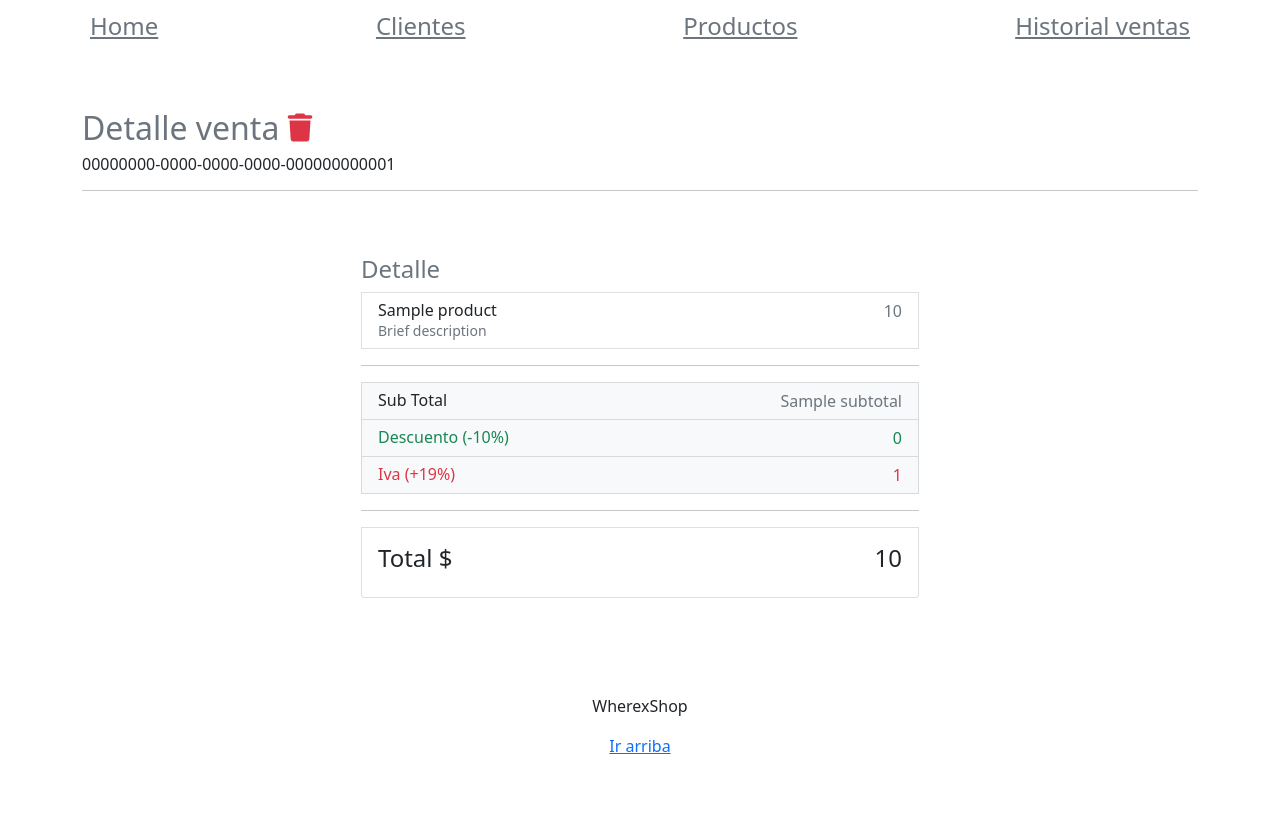
After one commit to ImSoHappi/wherexShop, a Django app: template wherexShop/templates/sale_detail.html in a window 1280 px wide. The commit adds this page. Run offline with Django 3.2, Linux system fonts and the light colour scheme; tables that the repository leaves empty hold one stand-in row (values such as "Sample post"); the template is opened without the code that fills it: values that come from a table or form of the project are taken from there, most other values are stand-ins (such as "Sample title", 1, 10 or a date in 2020); some libraries are stand-ins or nearby versions.

Commit message:
Agrega view detalle/eliminar venta

```diff
--- a/wherexShop/models.py
+++ b/wherexShop/models.py
@@ -15,8 +15,8 @@ class Client(models.Model):
     def get_all_active_client ():
         return Client.objects.filter(state=True)
 
-    def get_client (client_id):
-        return Client.objects.get(pk=client_id)
+    def get_client (client):
+        return Client.objects.get(pk=client)
 
 
 class Product(models.Model):
@@ -51,6 +51,12 @@ class Sale(models.Model):
     def get_all_sale ():
         return Sale.objects.all()
 
+    def get_client_sales (client):
+        return Sale.objects.filter(client=client)
+
+    def get_sale (sale):
+        return Sale.objects.get(id=sale)
+
 
 class SaleDetail(models.Model):
     id = models.UUIDField(primary_key = True, default = uuid.uuid4, editable = False)
@@ -63,3 +69,6 @@ class SaleDetail(models.Model):
 
     def __str__(self):
         return str(self.id)
+
+    def get_sale_detail (sale):
+        return SaleDetail.objects.get(sale_id=sale)
--- a/wherexShop/static/css/home.css
+++ /dev/null
@@ -1,3 +0,0 @@
-.banner {
-    height: 70vh;
-}
--- a/wherexShop/static/css/main.css
+++ b/wherexShop/static/css/main.css
@@ -0,0 +1,5 @@
+.fabutton {
+    background: none;
+    padding: 0px;
+    border: none;
+}
--- a/wherexShop/templates/client_list.html
+++ b/wherexShop/templates/client_list.html
@@ -19,7 +19,7 @@
                 <div class="card-body">
                 <h3 class="card-title">{{ client.name }}</h3>
                 <p class="card-text text-muted">Some quick example text to build on the card title and make up the bulk of the card's content.</p>
-                <a href="#" class="btn btn-primary">Ver ventas</a>
+                <a href="{% url 'client_sales' client=client.id %}" class="btn btn-primary">Ver ventas</a>
                 </div>
             </div>
         </div>
@@ -29,3 +29,6 @@
 </main>
 
 {% endblock content %}
+
+{% block javascripts %}
+{% endblock javascripts %}
--- a/wherexShop/templates/home.html
+++ b/wherexShop/templates/home.html
@@ -69,21 +69,21 @@
             <textarea name="sale" id="sale" cols="30" rows="10" style="display: none;"></textarea>
 
             <ul class="list-group">
-              <li class="list-group-item d-flex justify-content-between lh-sm">
+              <li class="list-group-item d-flex justify-content-between lh-sm bg-light">
                 <div>
                     <h6 class="my-0">Sub Total</h6>
                 </div>
                 <input type="number" id="subtot" name="subtotal" style="display: none;">
                 <span class="text-muted" id="subtotal"></span>
               </li>
-              <li class="list-group-item d-flex justify-content-between lh-sm text-success">
+              <li class="list-group-item d-flex justify-content-between lh-sm text-success bg-light">
                 <div>
                     <h6 class="my-0">Descuento (-10%)</h6>
                 </div>
                 <input type="number" id="disc" name="discount" style="display: none;">
                 <span id="discount"></span>
               </li>
-              <li class="list-group-item d-flex justify-content-between lh-sm text-danger">
+              <li class="list-group-item d-flex justify-content-between lh-sm text-danger bg-light">
                 <div>
                     <h6 class="my-0">Iva (+19%)</h6>
                 </div>
--- a/wherexShop/templates/layouts/base.html
+++ b/wherexShop/templates/layouts/base.html
@@ -24,7 +24,12 @@
 
         {% include 'includes/footer.html' %}
 
+
     <script src="/static/js/main.js"></script>
     <script src="https://cdn.jsdelivr.net/npm/bootstrap@5.0.0/dist/js/bootstrap.bundle.min.js" integrity="sha384-p34f1UUtsS3wqzfto5wAAmdvj+osOnFyQFpp4Ua3gs/ZVWx6oOypYoCJhGGScy+8" crossorigin="anonymous"></script>
+    <script src="https://kit.fontawesome.com/a59710448c.js" crossorigin="anonymous"></script>
+
+    {% block javascripts %}{% endblock javascripts %}
+
 </body>
 </html>
--- /dev/null
+++ b/wherexShop/templates/sale_detail.html
@@ -0,0 +1,67 @@
+{% extends "layouts/base.html" %}
+
+{% block title %} Detalle {% endblock %}
+
+{% block stylesheets %}{% endblock stylesheets %}
+
+{% block content %}
+
+<main class="container">
+    <form method="POST">
+        <h2 class="mt-5 text-muted">Detalle venta
+                {% csrf_token %}
+                <button type="submit" id="completed-task" class="fabutton"><i class="fas fa-trash text-danger fa-sm"></i></button>
+            <h6>{{ sale.id }}</h6>
+        </h2>
+    </form>
+    <hr class="mb-5">
+
+    <div class="row g-0">
+
+            <ul class="list-group mx-auto col-md-6 mt-3">
+
+                <h4 class="text-secondary">Detalle</h4>
+
+                {% for product in detail.products.all %}
+                <li class="list-group-item d-flex justify-content-between lh-sm">
+                    <div>
+                      <h6 class="my-0">{{ product.name }}</h6>
+                      <small class="text-muted">Brief description</small>
+                    </div>
+                    <span class="text-muted">{{ product.price }}</span>
+                  </li>
+                {% endfor %}
+
+                  <hr>
+
+                <li class="list-group-item d-flex justify-content-between lh-sm bg-light">
+                  <div>
+                      <h6 class="my-0">Sub Total</h6>
+                  </div>
+                  <span class="text-muted" id="subtotal">{{ detail.subtotal }}</span>
+                </li>
+                <li class="list-group-item d-flex justify-content-between lh-sm text-success bg-light">
+                  <div>
+                      <h6 class="my-0">Descuento (-10%)</h6>
+                  </div>
+                  <span id="discount">{{ sale.discount }}</span>
+                </li>
+                <li class="list-group-item d-flex justify-content-between lh-sm text-danger bg-light">
+                  <div>
+                      <h6 class="my-0">Iva (+19%)</h6>
+                  </div>
+                  <span id="iva">{{ sale.iva }}</span>
+                </li>
+                <hr>
+                <li class="list-group-item d-flex justify-content-between lh-sm p-3">
+                  <div>
+                      <h4 class="my-0">Total $</h4>
+                  </div>
+                  <span class="h4" id="total">{{ sale.total }}</span>
+                </li>
+              </ul>
+    </div>
+
+</main>
+
+{% endblock content %}
--- a/wherexShop/templates/sale_list.html
+++ b/wherexShop/templates/sale_list.html
@@ -8,7 +8,7 @@
 
 <main class="container">
 
-    <h2 class="mt-5 text-muted">Listado de ventas</h2>
+    <h2 class="mt-5 text-muted">Listado de ventas {% if client %} {{ client.name }} {% endif %}</h2>
     <hr class="mb-5">
 
     <table class="table">
@@ -28,7 +28,7 @@
             {% for sale in sales %}
                 <tr>
                     <th scope="row">{{ forloop.counter }}</th>
-                    <td class="h6">{{ sale.id }}</td>
+                    <td class="h6"><a href=" {% url 'sale_detail' sale=sale.id %}">{{ sale.id }}</a></td>
                     <td>{{ sale.client }}</td>
                     <td>{{ sale.created_at }}</td>
                     <td>{{ sale.iva }}</td>
--- a/wherexShop/urls.py
+++ b/wherexShop/urls.py
@@ -6,4 +6,6 @@ urlpatterns = [
     path('clients/', views.clientList, name='clients'),
     path('products/', views.productList, name='products'),
     path('sales/', views.saleList, name='sales'),
+    path('clients/<str:client>/sales', views.clientSaleList, name="client_sales"),
+    path('sales/<str:sale>/detail', views.saleDetail, name="sale_detail"),
 ]
```
Also changed, not shown: wherexShop/views.py (+19 -1 lines).
